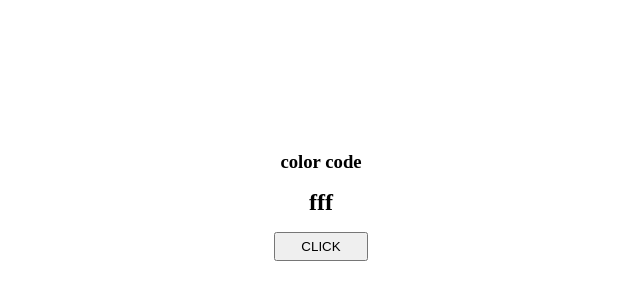
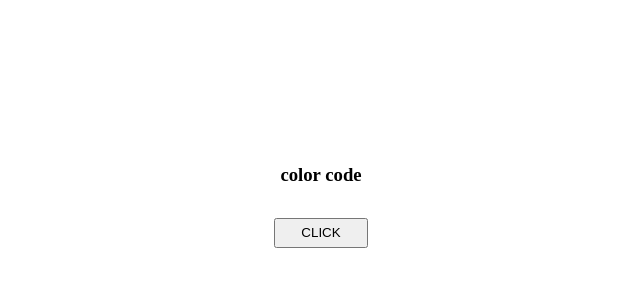
Before and after one commit to oluwatrillions/background-flipper, a plain HTML site: page index.html in a window 1280 px wide. Shown: the part 194-494 px from the top of the page, without its empty margins (319-959 px from the left). Drawn offline with Linux system fonts and the light colour scheme.

Commit message:
final commit

```diff
--- a/index.html
+++ b/index.html
@@ -12,7 +12,7 @@
     <div class="container">
         <div class="text-space">
             <h3 class="color-code">color code</h3>
-            <h2 class="code">fff</h2>
+            <h2 class="code"></h2>
             <button class="btn">CLICK</button>
         </div>
     </div>
```
